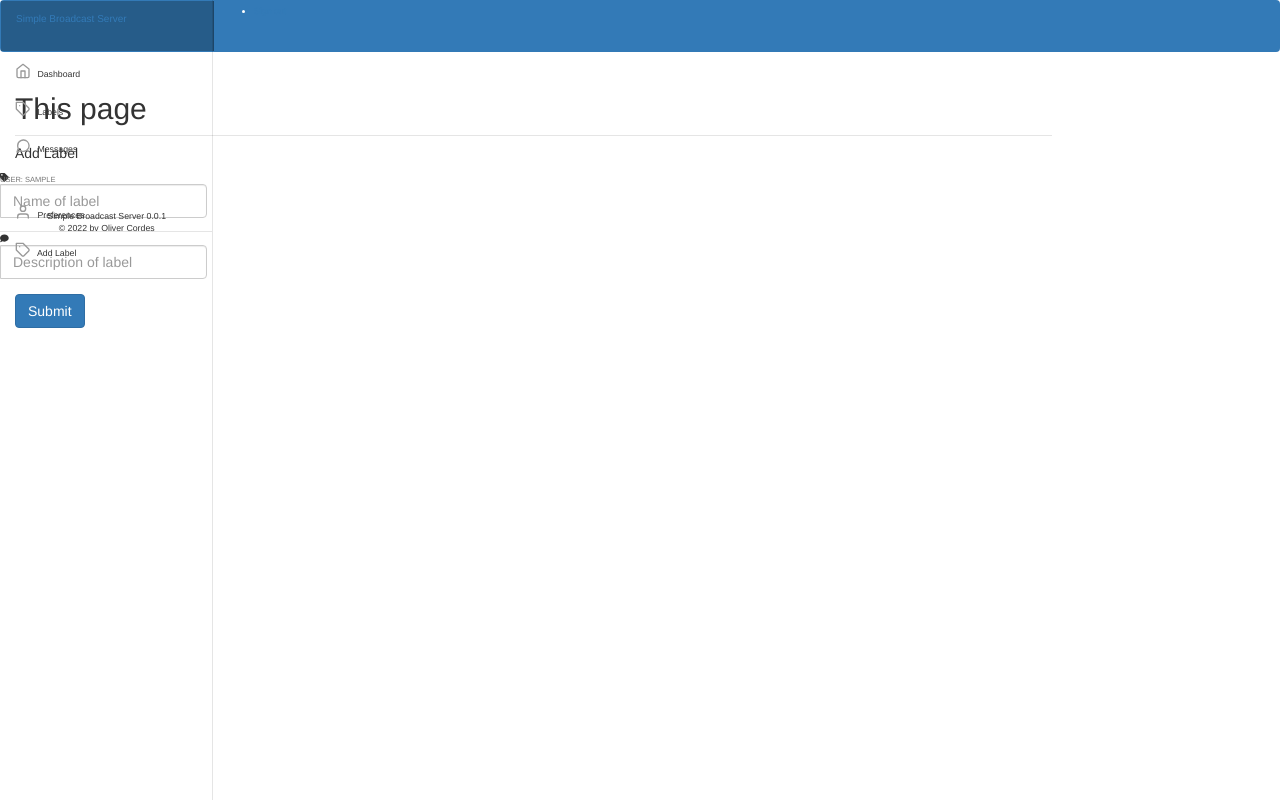
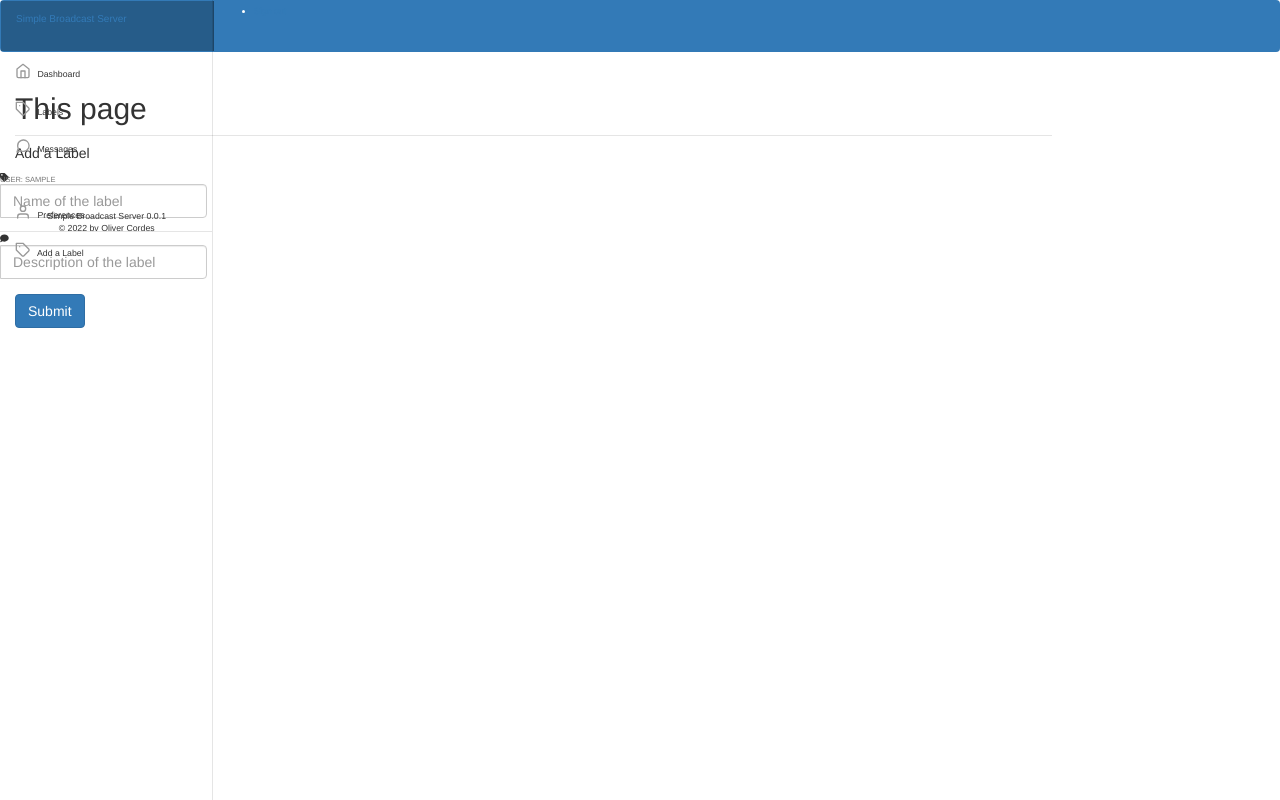
Before and after one commit to ocordes/simple-broadcast-server, a Flask app: template src/app/templates/main/label_add.html in a window 1280 px wide. Run offline with Flask 2, Linux system fonts and the light colour scheme; the template is opened without the code that fills it: values that come from a table or form of the project are taken from there, others are empty; the visitor is signed in with stand-in values (Sample User, id 1); data comes from the database, SQL or seed files in the repository; parts of the project's set-up code (start-up, migrations or seed data) failed here and were passed over; some libraries are stand-ins or nearby versions.

Commit message:
- change some html descriptions

```diff
--- a/src/app/templates/label_base.html
+++ b/src/app/templates/label_base.html
@@ -6,7 +6,7 @@
   <li class="nav-item">
     <a class="nav-link" href="{{url_for('main.label_add')}}">
       <span data-feather="tag"></span>
-      Add Label
+      Add a Label
     </a>
   </li>
 </ul>
--- a/src/app/templates/main/label_add.html
+++ b/src/app/templates/main/label_add.html
@@ -11,7 +11,7 @@
 
 <div class="card">
     <div class="card-header">
-        <h5>Add Label</h5>
+        <h5>Add a Label</h5>
     </div>
     <div class="card-body">
         <form id="labelform" class="form-horizontal mb-5" role="form" method="post" action="">
@@ -27,7 +27,7 @@
                 <div class="input-group-prepend">
                     <span class="input-group-text"><i class="fas fa-tag"></i></span>
                 </div>
-                {{nform.name(id="name", class_="form-control", placeholder="Name of label" ) }}
+                {{nform.name(id="name", class_="form-control", placeholder="Name of the label" ) }}
             </div>
             {% if nform.hint.errors|length > 0 %}
             <div id="signupalert" class="alert alert-danger">
@@ -40,7 +40,7 @@
                 <div class="input-group-prepend">
                     <span class="input-group-text"><i class="fa fa-comment"></i></span>
                 </div>
-                {{nform.hint(id="hint", class_="form-control", placeholder="Description of label" ) }}
+                {{nform.hint(id="hint", class_="form-control", placeholder="Description of the label" ) }}
             </div>
 
 
```
